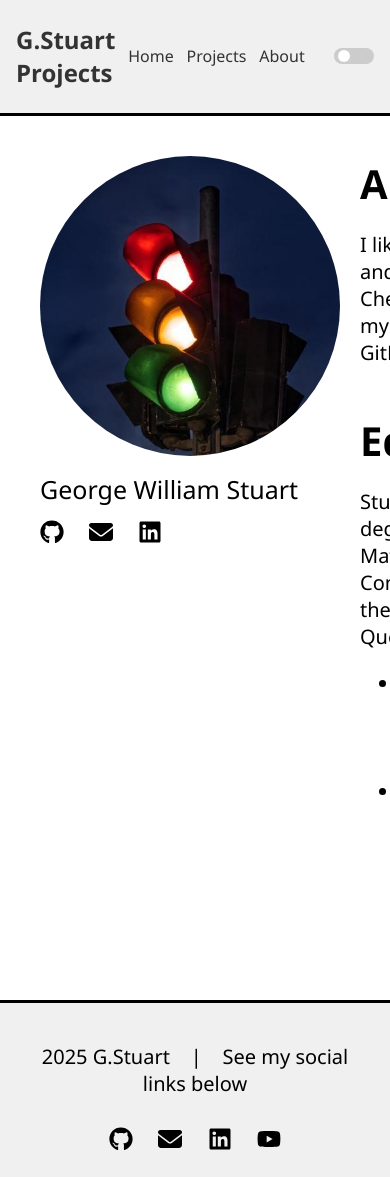
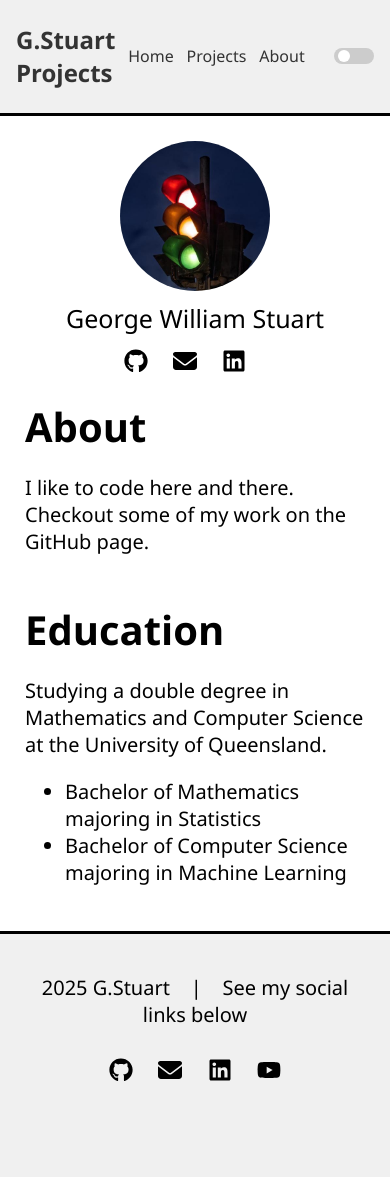
Before and after one commit to GWStuart/GWStuart.github.io, a Jekyll site: the page built from about.html, in a window 390 px wide. Built offline with Jekyll 4.4.1, drawn with Linux system fonts in a browser that asks for light colours; after the commit the page ends 1108 px from its top, so only the background shows below that.

Commit message:
improved mobile friendliness

```diff
--- a/_sass/_about.scss
+++ b/_sass/_about.scss
@@ -40,8 +40,19 @@
     margin: 10px 0;
 }
 
+@media (max-width: 600px) {
+    .about-content {
+        padding: 0px;
+        flex-direction: column;
+    }
+
+    .about-image {
+        max-width: 150px;
+    }
+}
+
+
 // Colour theme configurations
-
 body.dark-mode .about-social {
 
   img {
--- a/_sass/_project-page.scss
+++ b/_sass/_project-page.scss
@@ -134,6 +134,12 @@
     flex-direction: column;
   }
 
+  .about-left-panel {
+    display: flex;
+    flex-direction: column;
+    align-items: center;
+  }
+
   .project-header-img {
     width: 200px;
     align-self: center;
--- a/about.html
+++ b/about.html
@@ -3,25 +3,11 @@ layout: default
 title: GStuartProjects ~ About
 ---
 
-<!-- <h1>About</h1>
-<p>Studying a double degree in Mathematics and Computer Science at the University of Queensland.</p>
-
-<ul>
-    <li>Bachelor of Mathematics majoring in Statistics</li>
-    <li>Bachelor of Computer Science majoring in Machine Learning</li>
-</ul>
-
-<p>See a collection of my various programming projects over the years.</p>
-
-<br>
-<br>
-<p>Will add more to this page in future</p>
-<p>Checkout my github: <a href="https://github.com/GWStuart">here</a></p> -->
-
 <div class="about-content">
-    <div>
+    <div class="about-left-panel">
         <img src="/assets/images/profile-picture.jpg" alt="profile picture" class="about-image">
         <p class="about-name">George William Stuart</p>
+        <div>
             <div class="about-social">
                 <img src="assets/icons/github.svg" alt="github" class="about-social-icon">
             </div>
@@ -30,6 +16,7 @@ title: GStuartProjects ~ About
             </div>
             <div class="about-social">
                 <img src="assets/icons/linkedin.svg" alt="linkedin" class="about-social-icon">
+            </div>
         </div>
     </div>
     <div>
```
Lines whose indentation alone changed are shown as unchanged.
